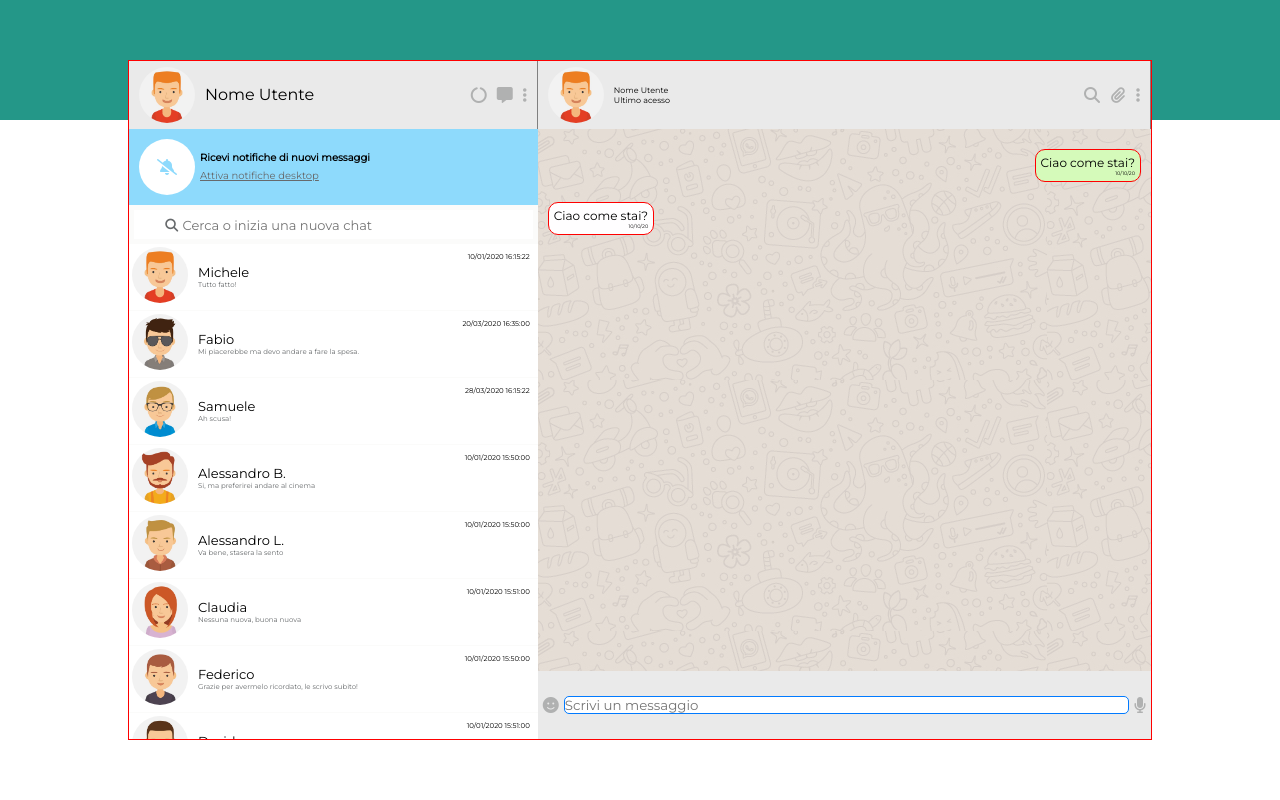
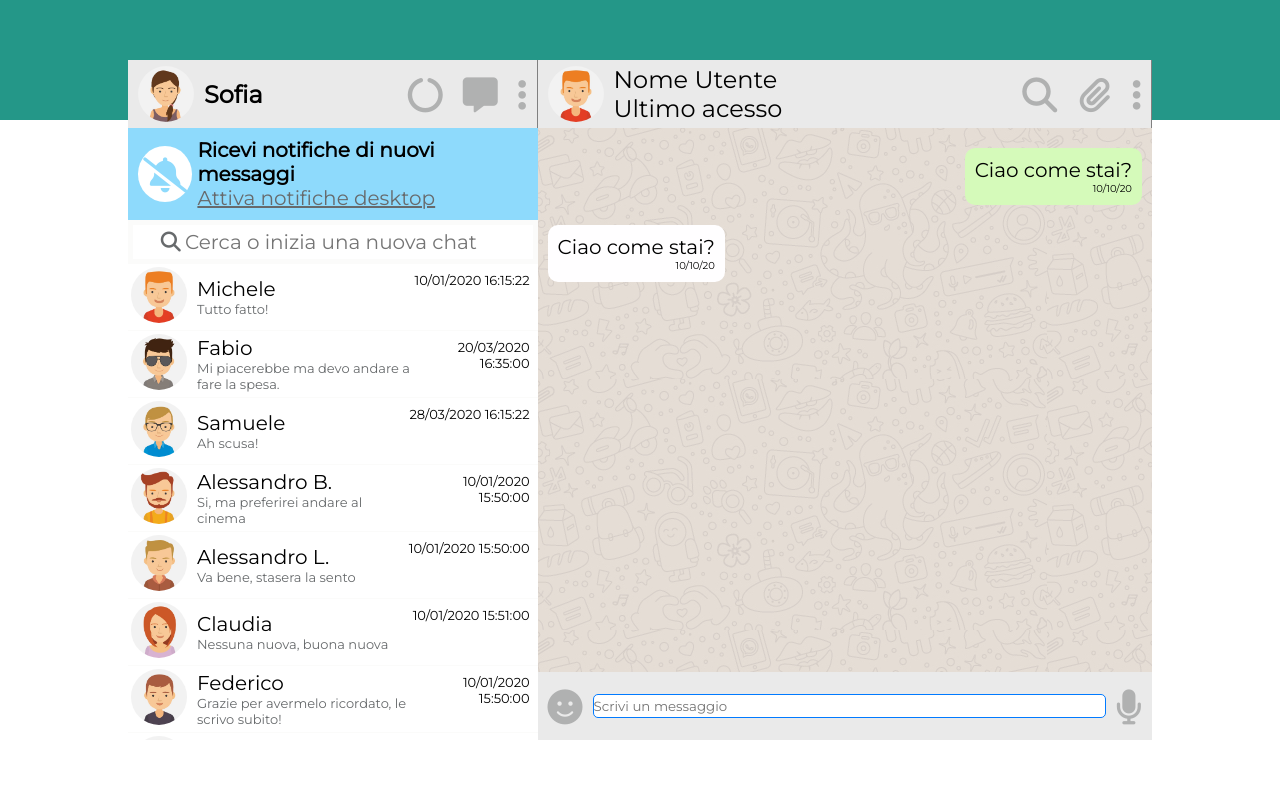
Before and after one commit to AndreaDeStefano1/vue-boolzapp, a plain HTML site: page index.html in a window 1280 px wide. Drawn offline with nearby package versions, Linux system fonts and the light colour scheme.

Commit message:
Aggiustati i font size dei testi che stavo lavorando al 175% di zoom sul browser

```diff
--- a/index.html
+++ b/index.html
@@ -15,15 +15,15 @@
 <body>
 
   <div class="green-bar"></div>
-  <div id="app" class="container debug">
+  <div id="app" class="container ">
     <!-- Colonna di sinistra -->
     <div class="left-col ">
       <!-- User -->
       <div class="user-container ">
         <!-- Immagine Utente e nome -->
         <div class="user-details">
-          <img src="img/avatar_1.jpg" alt="">
-          <span> Nome Utente </span>
+          <img src="img/avatar_io.jpg" alt="">
+          <h2> Sofia </h2>
         </div>
         <!-- Icone -->
         <div class="user-option">
--- a/style.css
+++ b/style.css
@@ -78,7 +78,7 @@
 .user-option{
   padding: 10px;
   display: flex;
-  gap: 10px;
+  gap: 20px;
 }
 .user-option i,
 .message-bar i{
@@ -107,12 +107,12 @@
   color: rgb(142, 218, 252);
 }
 .notify-text h5{
-  font-size: 10px;
+  font-size: 20px;
 }
 .notify-text span{
   text-decoration: underline;
   color: rgb(103, 106, 108);
-  font-size: 10px;
+  font-size: 20px;
 }
 /* barra di ricerca */
 .search-container{
@@ -125,10 +125,10 @@
   width: 80%;
   border: none;
   margin-right: 8px;
-  font-size: 13px;
+  font-size: 20px;
 }
 .search-container i{
-  font-size: 13px;
+  font-size: 20px;
   color: rgb(103, 106, 108);
 }
 
@@ -156,14 +156,14 @@
 
 }
 .chat-name{
-  font-size: 13px;
+  font-size: 20px;
 }
 .last-message{
-  font-size: 7px;
+  font-size: 13px;
   color: rgb(103, 106, 108);
 }
 .last-message-date{
-  font-size: 7px;
+  font-size: 13px;
   text-align: end;
   flex-grow: 1;
   align-self: flex-start;
@@ -174,7 +174,7 @@
 /* utente attivo */
 .right-col .user-container .user-details span{
   display: block;
-  font-size: 0.5rem;
+  font-size:1.5rem;
 }
 
 /* campo dei messaggi */
@@ -187,11 +187,10 @@
 }
 
 .message{
-  border: 1px solid red;
   margin: 10px 0;
   width: max-content;
   max-width: 60%;
-  padding: 5px;
+  padding: 10px;
   border-radius: 10px;
   display: flex;
   flex-direction: column;
@@ -206,23 +205,27 @@
 }
 .message span{
   align-self: flex-end;
-  font-size: 5px;
+  font-size: 10px;
 }
 .message p{
-  font-size: 12px;
+  font-size: 20px;
 }
 
 /* sezione messaggi */
 .message-bar{
   height: 10%;
   display: flex;
-  padding: 5px;
+  padding: 10px;
   align-items: center;
   background-color: rgb(234, 234, 234);
 }
 .message-bar input{
   flex-grow: 1;
-  margin: 0 5px;
+  margin: 0 10px;
   border:1.5px solid rgb(1, 122, 255);
   border-radius: 5px;
+  height: 50%;
 }
+ i{
+  font-size: 35px;
+}
```
